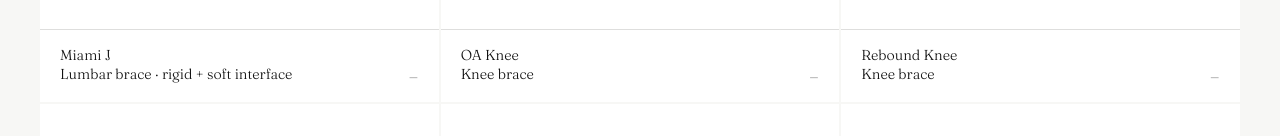
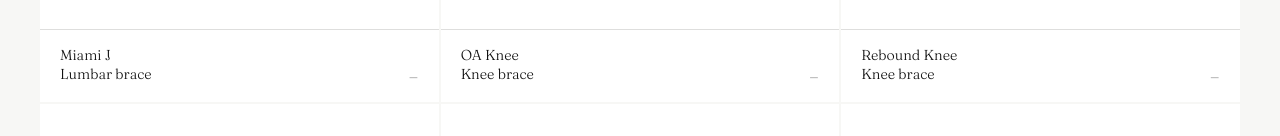
Before and after one commit to Pei-Annie-Li/Pei-Li-Portfolio, a plain HTML site: page index.html in a window 1280 px wide. Shown: the part 1440-1576 px from the top of the page. Drawn offline with Linux system fonts and the light colour scheme.

Commit message:
Update index.html

```diff
--- a/index.html
+++ b/index.html
@@ -676,7 +676,7 @@
         <img src="Miami J.png" alt="Miami J" />
       </div>
       <div class="card-meta">
-        <div class="card-title">Miami J<br>Lumbar brace · rigid + soft interface</div>
+        <div class="card-title">Miami J<br>Lumbar brace</div>
         <div class="card-year">—</div>
       </div>
     </div>
```
